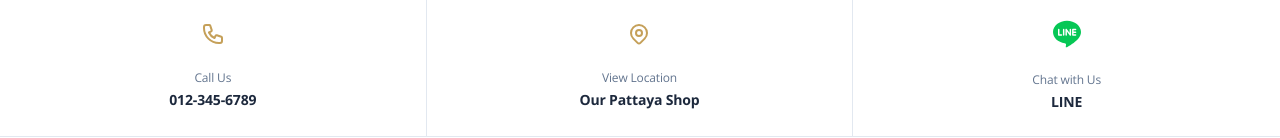
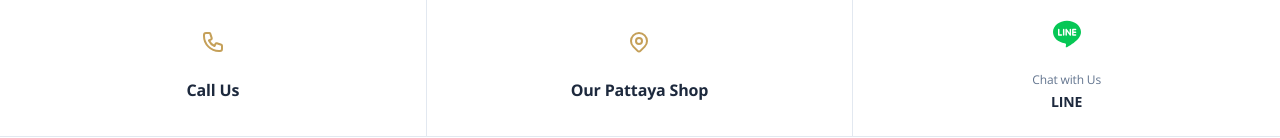
Before and after one commit to oknedz/car-repair-pattaya, a Next.js app: page / in a window 1280 px wide. Shown: the part 682-820 px from the top of the page. Built offline with nearby package versions, Linux system fonts and the light colour scheme.

Commit message:
Simplify contact bar: remove phone number display and location label

```diff
--- a/app/page.tsx
+++ b/app/page.tsx
@@ -546,8 +546,7 @@ export default function Home() {
                 <path strokeLinecap="round" strokeLinejoin="round" strokeWidth={2} d="M3 5a2 2 0 012-2h3.28a1 1 0 01.948.684l1.498 4.493a1 1 0 01-.502 1.21l-2.257 1.13a11.042 11.042 0 005.516 5.516l1.13-2.257a1 1 0 011.21-.502l4.493 1.498a1 1 0 01.684.949V19a2 2 0 01-2 2h-1C9.716 21 3 14.284 3 6V5z" />
               </svg>
             </div>
-            <div className="text-xs text-slate-500 mb-1">{language === 'th' ? 'โทรหาเรา' : 'Call Us'}</div>
-            <div className="text-sm font-bold text-[#1E293B] text-slate-800">012-345-6789</div>
+            <div className="text-base font-bold text-slate-800">{language === 'th' ? 'โทรหาเรา' : 'Call Us'}</div>
           </a>
 
           {/* Maps Section */}
@@ -561,8 +560,7 @@ export default function Home() {
                 <path strokeLinecap="round" strokeLinejoin="round" strokeWidth={2} d="M15 11a3 3 0 11-6 0 3 3 0 016 0z" />
               </svg>
             </div>
-            <div className="text-xs text-slate-500 mb-1">{language === 'th' ? 'ดูแผนที่' : 'View Location'}</div>
-            <div className="text-sm font-bold text-[#1E293B] text-slate-800">{language === 'th' ? 'ร้านพัทยา' : 'Our Pattaya Shop'}</div>
+            <div className="text-base font-bold text-slate-800">{language === 'th' ? 'ร้านพัทยา' : 'Our Pattaya Shop'}</div>
           </button>
 
           {/* LINE Section */}
```
